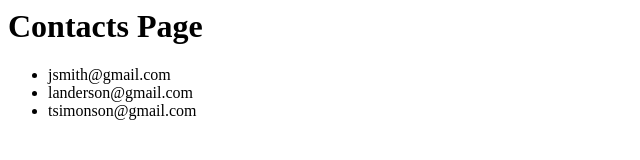
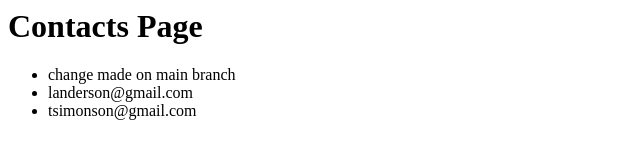
Before and after one commit to Pakar040/git-commit, a plain HTML site: page contacts.html in a window 1280 px wide. Shown: the full height of the page, 0-640 px from the left. Drawn offline with Linux system fonts and the light colour scheme.

Commit message:
contacts.html change made on main branch

```diff
--- a/contacts.html
+++ b/contacts.html
@@ -7,7 +7,7 @@
 <body>
     <h1>Contacts Page</h1>
     <ul>
-        <li>jsmith@gmail.com</li>
+        <li>change made on main branch</li>
         <li>landerson@gmail.com</li>
         <li>tsimonson@gmail.com</li>
     </ul>
```
